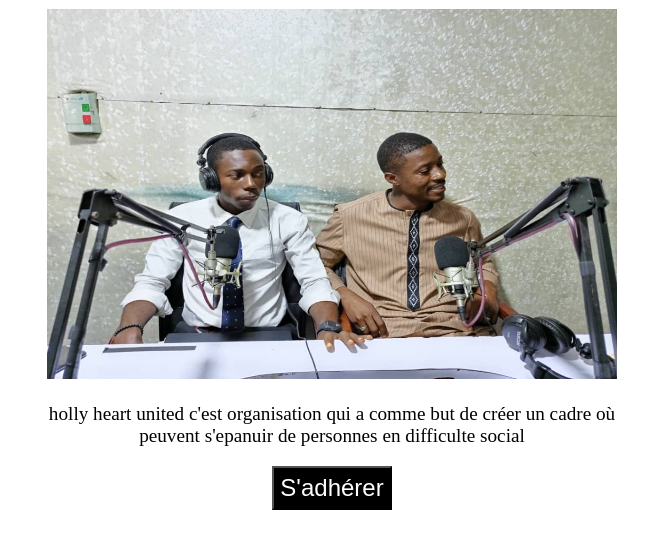
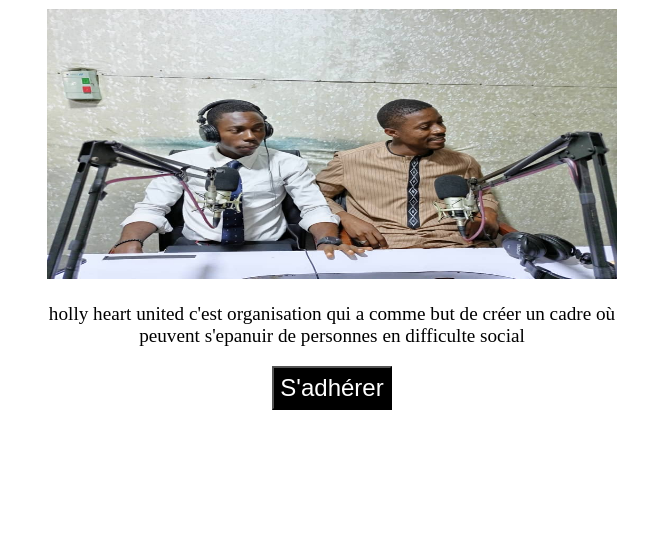
Before and after one commit to pandecamillo/HOLLY, a plain HTML site: page index.html in a window 1280 px wide. Shown: the part 126-674 px from the top of the page, without its empty margins (308-971 px from the left). Drawn offline with Linux system fonts and the light colour scheme.

Commit message:
Update style.css

```diff
--- a/style.css
+++ b/style.css
@@ -30,7 +30,7 @@ main {
 
 .presentation {
   width: 100%;
-  height: 370px;
+  height: 270px;
 }
 
 main h1 {
```
